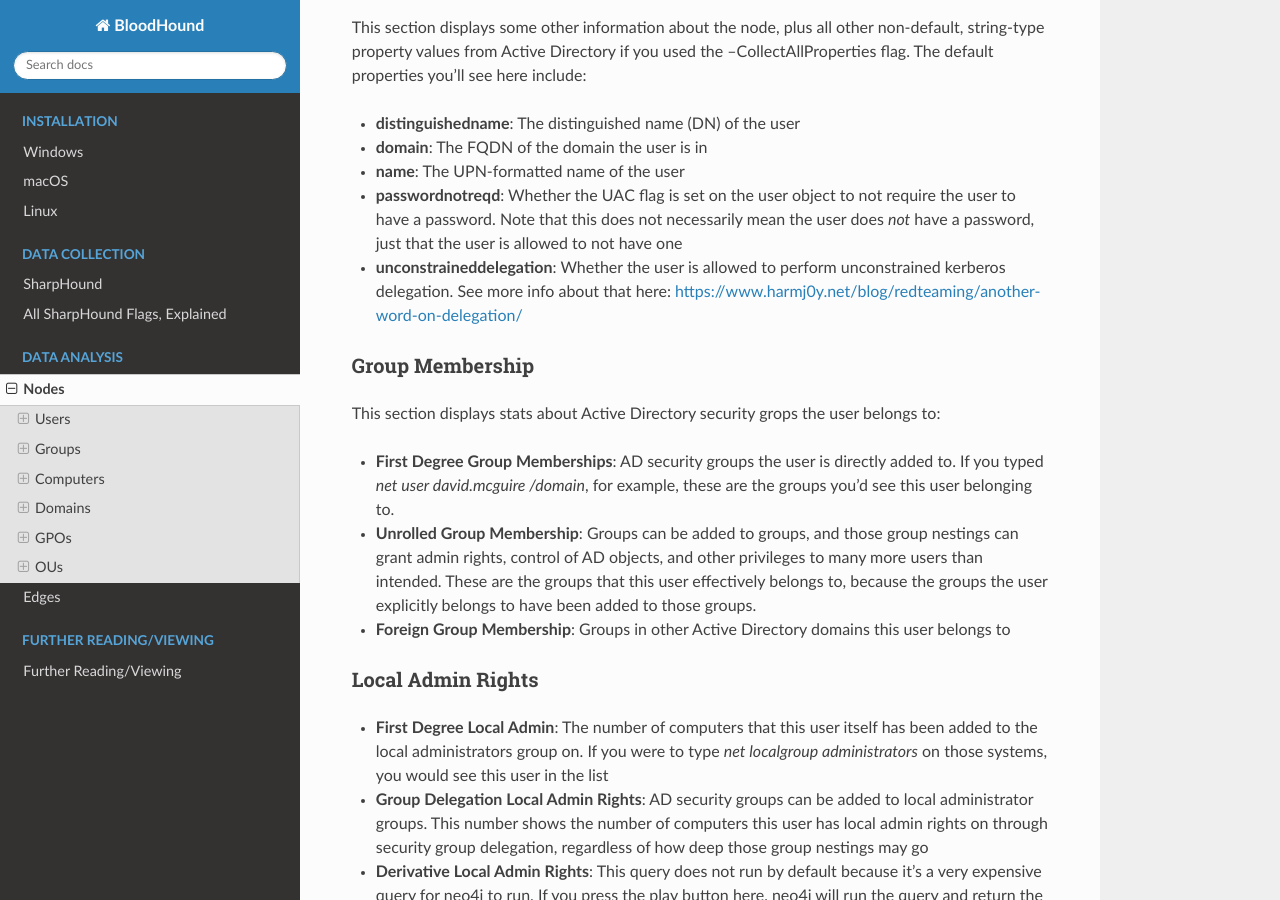
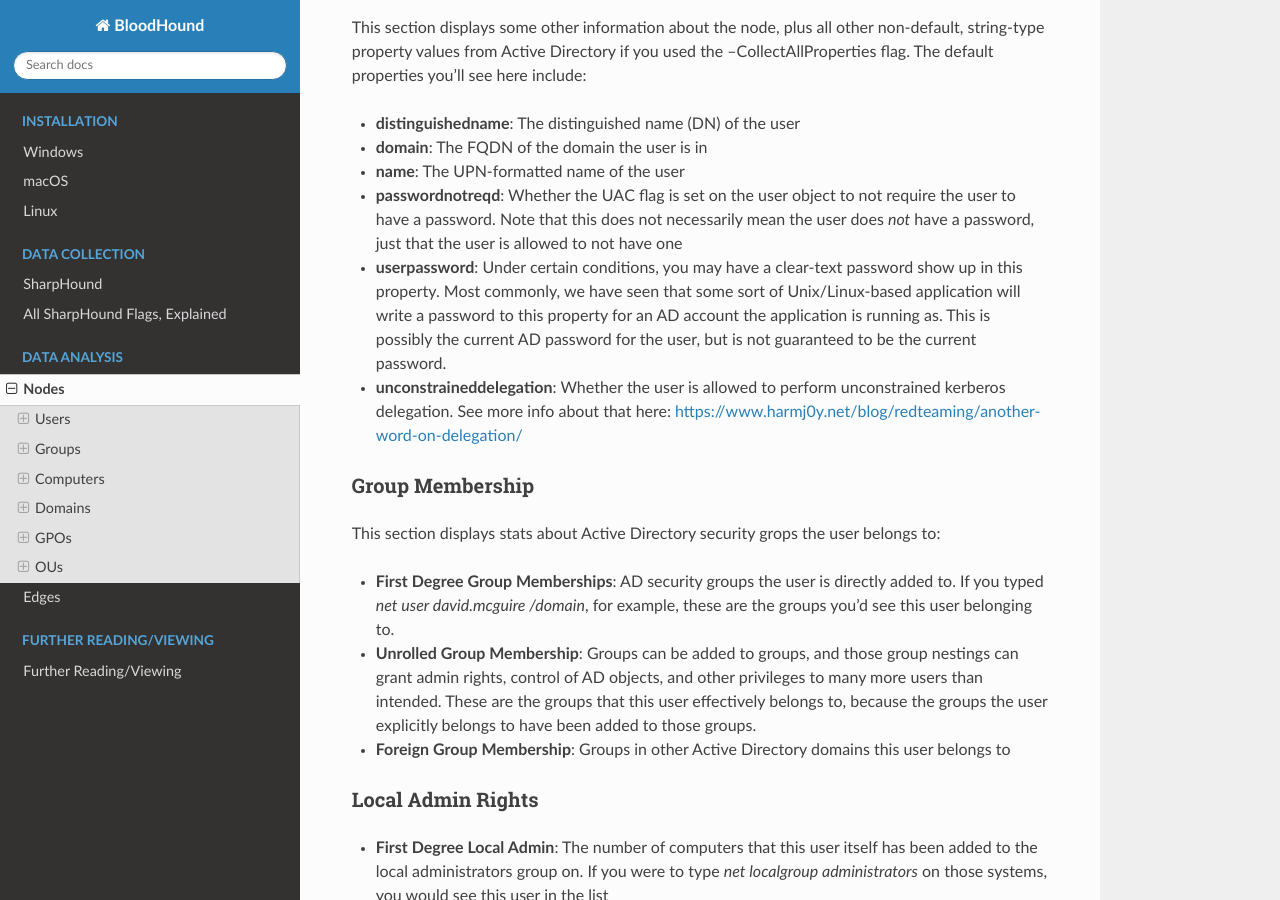
Before and after one commit to BloodHoundAD/BloodHound, a Sphinx documentation site: the page built from docs/data-analysis/nodes.rst, in a window 1280 px wide and 900 px high, scrolled down 1500 px. Built offline with Sphinx 7.4.7 and the Read the Docs theme 2.0.0, drawn with Linux system fonts in a browser that asks for light colours; pages that are not in the unit, such as notebooks, are missing from menus.

Commit message:
Add userpassword attribute info

```diff
--- a/docs/data-analysis/nodes.rst
+++ b/docs/data-analysis/nodes.rst
@@ -84,6 +84,12 @@
   not require the user to have a password. Note that this does not
   necessarily mean the user does *not* have a password, just that the user
   is allowed to not have one
+* **userpassword**: Under certain conditions, you may have a clear-text
+  password show up in this property. Most commonly, we have seen that some
+  sort of Unix/Linux-based application will write a password to this property
+  for an AD account the application is running as. This is possibly the
+  current AD password for the user, but is not guaranteed to be the current
+  password.
 * **unconstraineddelegation**: Whether the user is allowed to perform
   unconstrained kerberos delegation. See more info about that here:
   https://www.harmj0y.net/blog/redteaming/another-word-on-delegation/
```
